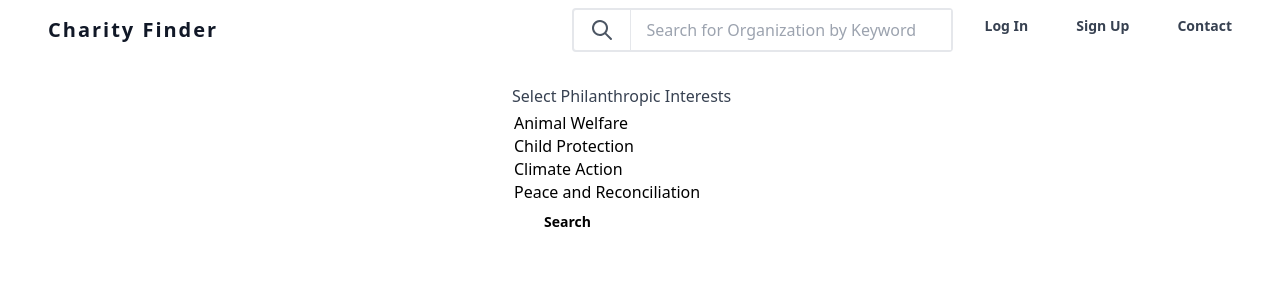
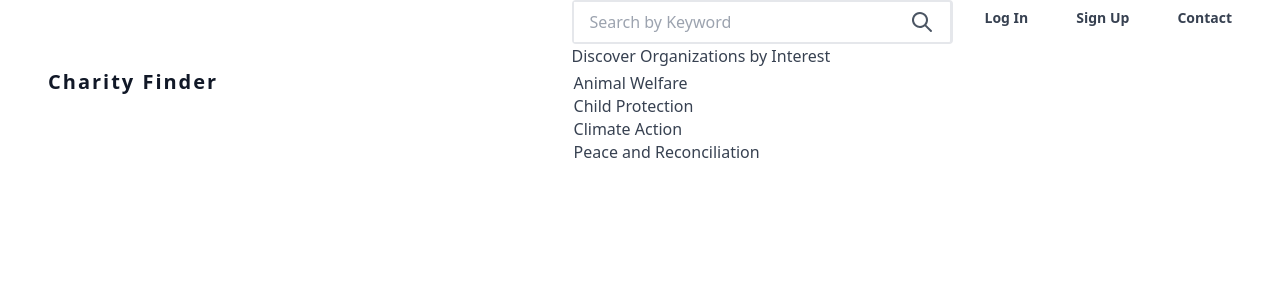
Before and after one commit to vnoelifant/charity-finder, a Django app: page / in a window 1280 px wide. Shown: the top 300 px of the page. Run offline with Django 4.2, Linux system fonts and the light colour scheme; data comes from the database, SQL or seed files in the repository; some libraries are stand-ins or nearby versions; some web fonts are replaced.

Commit message:
style updates and refactoring

```diff
--- a/charity_finder/urls.py
+++ b/charity_finder/urls.py
@@ -7,7 +7,6 @@ from . import views
 urlpatterns = [
     path("", views.home, name="home"),
     path("home/", views.home, name="home"),
-    path("orgs_theme/", views.get_orgs_by_theme, name="orgs_theme"),
     path("project_detail/<int:org_id>/", views.get_project_detail, name="project_detail"),
     path("orgs_search/", views.search, name="orgs_search"),
 ]
--- a/charity_finder/views.py
+++ b/charity_finder/views.py
@@ -10,18 +10,28 @@ from charity_finder import charity_api
 def home(request):
     return render(request, "home.html")
 
-
-def get_orgs_by_theme(request):
+def search(request):
+    print("REQUEST: ", request.GET)
 
     themes = request.GET.getlist("themes")
+    keyword = request.GET.get("keyword")
 
-    # Get Theme Organizations matching selected theme names
-    organizations = Organization.objects.filter(themes__name__in=themes).distinct()
+    if themes:
 
-    context = {"orgs_by_theme": organizations}
+        # Get Theme Organizations matching selected theme names
+        organizations = Organization.objects.filter(themes__name__in=themes).distinct()
 
-    return render(request, "orgs_theme.html", context)
+        context = {"orgs_by_theme": organizations, "option": "themes"}
 
+    else:
+
+        # Get Organizations matching search keyword
+        orgs_by_keyword = Organization.objects.filter(name__contains=keyword)
+
+        context = {"orgs_by_keyword": orgs_by_keyword, "option": "keyword"}
+
+
+    return render(request, "orgs_search.html", context)
 
 def get_project_detail(request, org_id):
     project_detail = Project.objects.filter(org__id=org_id)
@@ -31,15 +41,3 @@ def get_project_detail(request, org_id):
     }
 
     return render(request, "project_detail.html", context)
-
-
-def search(request):
-
-    query = request.GET.get("query")
-
-    # Get Organizations matching search query
-    orgs_by_search = Organization.objects.filter(name__contains=query)
-
-    context = {"orgs_by_search": orgs_by_search}
-
-    return render(request, "orgs_search.html", context)
--- a/templates/base.html
+++ b/templates/base.html
@@ -27,6 +27,7 @@
       <form action="{% url 'orgs_search' %}" method="get" >
         <div class="container flex mx-auto">
           <div class="flex border-2 rounded">
+            <input type="text" class="px-4 py-2 w-80" name="keyword" placeholder="Search by Keyword">
             <button class="flex items-center justify-center px-4 border-r">
               <svg class="w-6 h-6 text-gray-600" fill="currentColor" xmlns="http://www.w3.org/2000/svg"
                       viewBox="0 0 24 24">
@@ -35,23 +36,10 @@
                 </path>
               </svg>
             </button>
-              <input type="text" class="px-4 py-2 w-80" placeholder="Search for Organization by Keyword">
           </div>
         </div>
-      </form>
-      <a class="px-4 py-2 mt-2 text-sm font-lusistana font-semibold bg-transparent rounded-lg dark-mode:bg-transparent dark-mode:hover:bg-gray-600 dark-mode:focus:bg-gray-600 dark-mode:focus:text-white dark-mode:hover:text-white dark-mode:text-gray-200 md:mt-0 md:ml-4 hover:text-gray-900 focus:text-gray-900 hover:bg-gray-200 focus:bg-gray-200 focus:outline-none focus:shadow-outline" href="#">Log In</a>
-      <a class="px-4 py-2 mt-2 text-sm font-lusistana font-semibold bg-transparent rounded-lg dark-mode:bg-transparent dark-mode:hover:bg-gray-600 dark-mode:focus:bg-gray-600 dark-mode:focus:text-white dark-mode:hover:text-white dark-mode:text-gray-200 md:mt-0 md:ml-4 hover:text-gray-900 focus:text-gray-900 hover:bg-gray-200 focus:bg-gray-200 focus:outline-none focus:shadow-outline" href="#">Sign Up</a>
-      <a class="px-4 py-2 mt-2 text-sm font-lusistana font-semibold bg-transparent rounded-lg dark-mode:bg-transparent dark-mode:hover:bg-gray-600 dark-mode:focus:bg-gray-600 dark-mode:focus:text-white dark-mode:hover:text-white dark-mode:text-gray-200 md:mt-0 md:ml-4 hover:text-gray-900 focus:text-gray-900 hover:bg-gray-200 focus:bg-gray-200 focus:outline-none focus:shadow-outline" href="#">Contact</a>
-    </nav>
-  </div>
-</div>
-
-<br>
-
-<div>
-  <form action="{% url 'orgs_theme' %}" method="get" class="w-64 mx-auto">
         <label class="block text-left" style="max-width: 300px">
-      <span class="text-gray-700 font-lusistana">Select Philanthropic Interests</span>
+          <span class="text-gray-700 font-lusistana">Discover Organizations by Interest</span>
           {% load themes %}
           {% get_themes as themes %}
           <select class="form-multiselect block w-full mt-1" name="themes" multiple>
@@ -59,14 +47,15 @@
               <option>{{theme.name}}</option>
             {% endfor %}
           </select>
-      <span>
-        <button class="px-4 py-2 mt-2 text-sm font-lusistana font-semibold bg-transparent rounded-lg dark-mode:bg-transparent dark-mode:hover:bg-gray-600 dark-mode:focus:bg-gray-600 dark-mode:focus:text-white dark-mode:hover:text-white dark-mode:text-gray-200 md:mt-0 md:ml-4 hover:text-gray-900 focus:text-gray-900 hover:bg-gray-200 focus:bg-gray-200 focus:outline-none focus:shadow-outline">
-          Search
-        </button>
-      </span>
         </label>
       </form>
-<div>
+      <a class="px-4 py-2 mt-2 text-sm font-lusistana font-semibold bg-transparent rounded-lg dark-mode:bg-transparent dark-mode:hover:bg-gray-600 dark-mode:focus:bg-gray-600 dark-mode:focus:text-white dark-mode:hover:text-white dark-mode:text-gray-200 md:mt-0 md:ml-4 hover:text-gray-900 focus:text-gray-900 hover:bg-gray-200 focus:bg-gray-200 focus:outline-none focus:shadow-outline" href="#">Log In</a>
+      <a class="px-4 py-2 mt-2 text-sm font-lusistana font-semibold bg-transparent rounded-lg dark-mode:bg-transparent dark-mode:hover:bg-gray-600 dark-mode:focus:bg-gray-600 dark-mode:focus:text-white dark-mode:hover:text-white dark-mode:text-gray-200 md:mt-0 md:ml-4 hover:text-gray-900 focus:text-gray-900 hover:bg-gray-200 focus:bg-gray-200 focus:outline-none focus:shadow-outline" href="#">Sign Up</a>
+      <a class="px-4 py-2 mt-2 text-sm font-lusistana font-semibold bg-transparent rounded-lg dark-mode:bg-transparent dark-mode:hover:bg-gray-600 dark-mode:focus:bg-gray-600 dark-mode:focus:text-white dark-mode:hover:text-white dark-mode:text-gray-200 md:mt-0 md:ml-4 hover:text-gray-900 focus:text-gray-900 hover:bg-gray-200 focus:bg-gray-200 focus:outline-none focus:shadow-outline" href="#">Contact</a>
+    </nav>
+
+  </div>
+</div>
 
 <div>
   {% block body %}{% endblock %}
```
Also changed, not shown: templates/orgs_search.html (+32 -2 lines). Lines whose indentation alone changed are shown as unchanged.
